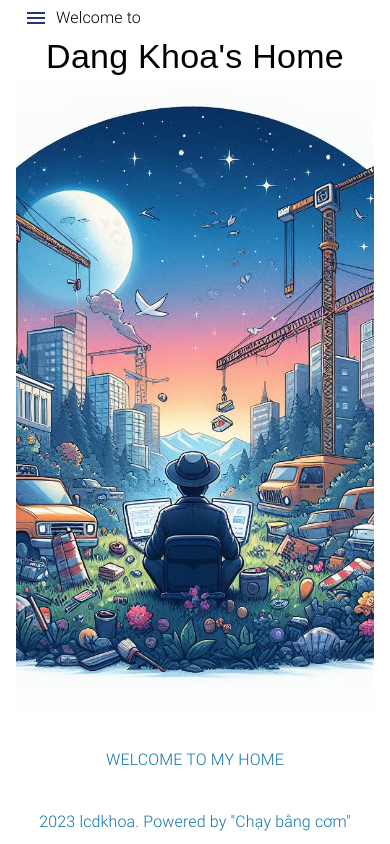
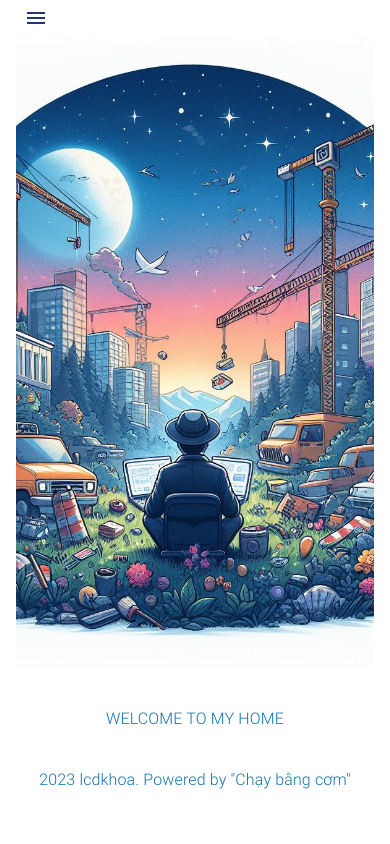
Before and after one commit to lcdkhoa/mayguy_onethreefive, a React (Vite) app: page / in a window 390 px wide. Built offline with nearby package versions, Linux system fonts and the light colour scheme.

Commit message:
chore: minor update UI

```diff
--- a/src/components/Header/Mobile/index.jsx
+++ b/src/components/Header/Mobile/index.jsx
@@ -7,7 +7,6 @@ import { isMobile } from 'react-device-detect';
 import { useNavigate } from 'react-router-dom';
 
 const MobileHeader = () => {
-	const [isHovered, setIsHovered] = useState(false);
 	const [isMobileDevice, setIsMobileDevice] = useState(false);
 	const [anchorEl, setAnchorEl] = useState(null);
 
@@ -72,29 +71,6 @@ const MobileHeader = () => {
 					</MenuItem>
 				))}
 			</Menu>
-			<Typography
-				color={'black'}
-				variant={'body1'}
-				style={{
-					alignContent: 'center',
-				}}
-			>
-				Welcome to
-			</Typography>
-			<Grid item xs={12} container style={{ justifyContent: 'center' }}>
-				<Typography
-					color={'black'}
-					variant={innerWidth < 380 ? 'h5' : 'h4'}
-					className={`zoom-in ${isHovered ? 'pointer' : ''}`}
-					onMouseEnter={() => setIsHovered(true)}
-					onMouseLeave={() => setIsHovered(false)}
-					style={{
-						fontFamily: "'Montserrat', sans-serif",
-					}}
-				>
-					Dang Khoa&#39;s Home
-				</Typography>
-			</Grid>
 		</Grid>
 	);
 };
--- a/src/containers/Home/components/MainContent.jsx
+++ b/src/containers/Home/components/MainContent.jsx
@@ -23,6 +23,7 @@ const MainContent = () => {
 						objectFit: 'scale-down',
 						height: '75vh',
 					}}
+					className={`zoom-in`}
 				/>
 			</Grid>
 			<Typography
```
